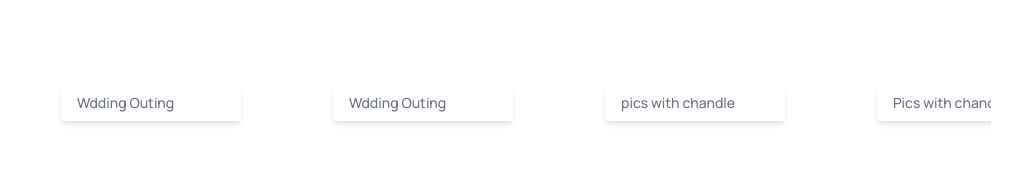
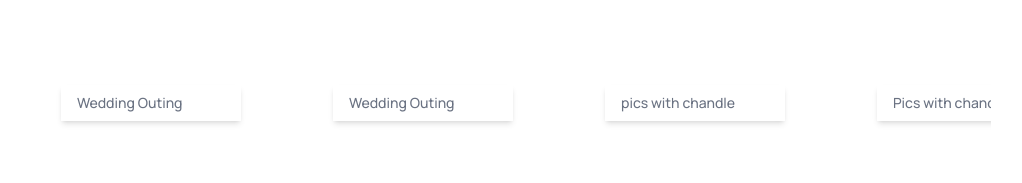
Before and after one commit to RemiFY-Git/St-Johnbosco-Choir, a React (Vite) app: page / in a window 1280 px wide. Shown: the part 2013-2196 px from the top of the page, without its empty margins (129-1151 px from the left). Built offline with nearby package versions, Linux system fonts and the light colour scheme.

Commit message:
fix: assets.js

```diff
--- a/src/assets/assets.js
+++ b/src/assets/assets.js
@@ -69,13 +69,13 @@ export const projectsData = [
     {
         image: part8,
         title: "Asogwa Wedding",
-        name: "Wdding Outing",
+        name: "Wedding Outing",
         location: "......",
     },
     {
         image: part9,
         title: "Asogwa Wedding",
-        name: "Wdding Outing",
+        name: "Wedding Outing",
         location: "......",
     },
     {
```
